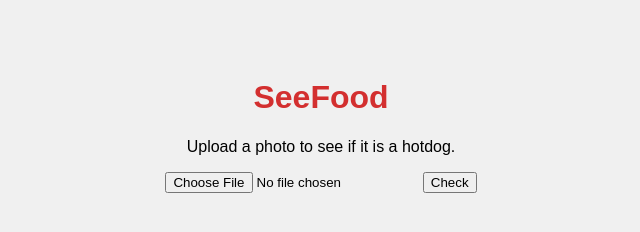
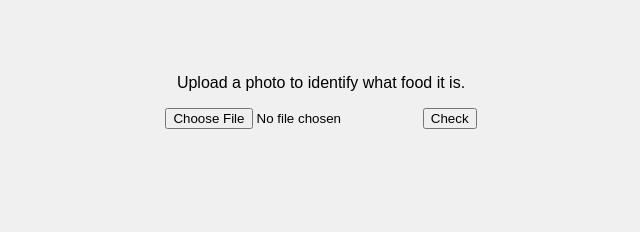
Before and after one commit to calebcoomer/hotdog_not_hotdog, a plain HTML site: page seefood/static/index.html in a window 1280 px wide. Shown: the whole page, without its empty margins (319-959 px from the left). Drawn offline with Linux system fonts and the light colour scheme.

Commit message:
Update index.html

```diff
--- a/seefood/static/index.html
+++ b/seefood/static/index.html
@@ -3,7 +3,7 @@
 <head>
     <meta charset="UTF-8">
     <meta name="viewport" content="width=device-width, initial-scale=1.0">
-    <title>SeeFood: Hotdog or Not?</title>
+    <title>SeeFood</title>
     <style>
         body { font-family: sans-serif; text-align: center; padding: 50px; background-color: #f0f0f0; }
         h1 { color: #d32f2f; }
@@ -13,8 +13,7 @@
     </style>
 </head>
 <body>
-    <h1>SeeFood</h1>
-    <p>Upload a photo to see if it is a hotdog.</p>
+    <p>Upload a photo to identify what food it is.</p>
 
     <input type="file" id="imageInput" accept="image/*">
     <button onclick="checkFood()">Check</button>
@@ -31,7 +30,6 @@
                 return;
             }
 
-            resultDiv.innerText = "Consulting Jian-Yang...";
             resultDiv.className = "";
 
             const formData = new FormData();
```
